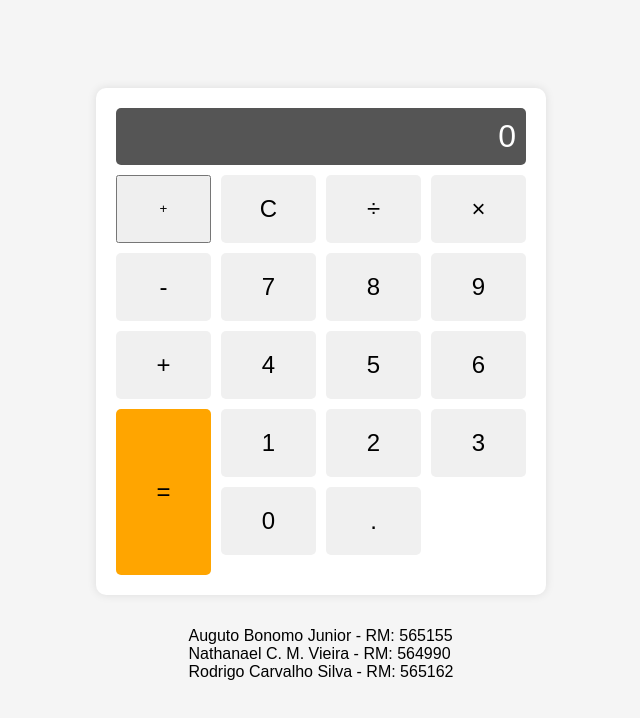
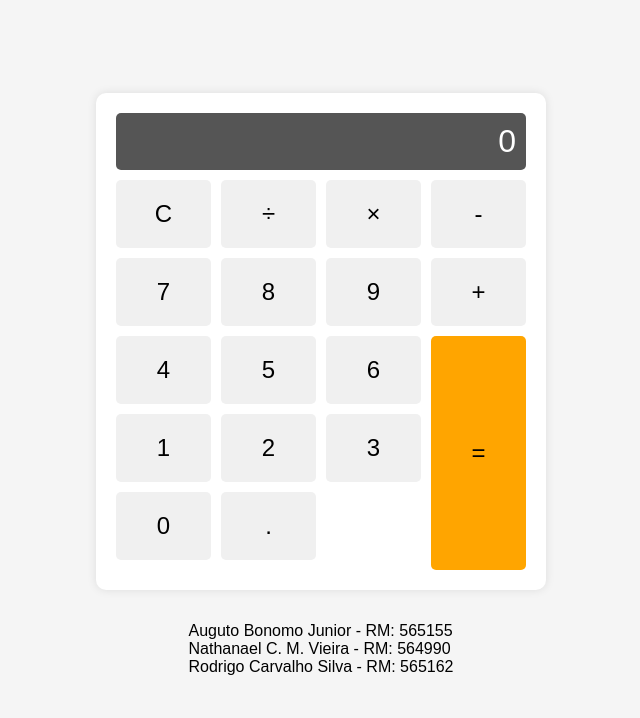
Before and after one commit to NathanaelV/FIAP-Calculadora, a plain HTML site: page index.html in a window 1280 px wide. Shown: the whole page, without its empty margins (319-959 px from the left). Drawn offline with Linux system fonts and the light colour scheme.

Commit message:
Update index.html

```diff
--- a/index.html
+++ b/index.html
@@ -15,7 +15,6 @@
         <input type="text" class="calculator-display" disabled>
       </div>
       <div class="buttons">
-        <button onclick="add opperator">+</button>
         <button class="button operator" data-value="C">C</button>
         <button class="button operator" data-value="/">&divide;</button>
         <button class="button operator" data-value="*">&times;</button>
```
